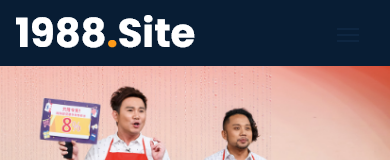
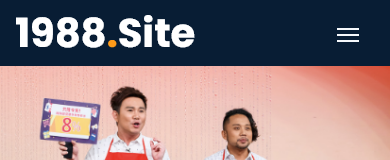
Before and after one commit to jaspetham/Coreka-Challenge, a React (Create React App) app: page / in a window 390 px wide. Shown: the top 160 px of the page. Built offline with nearby package versions, Linux system fonts and the light colour scheme.

Commit message:
update visual

```diff
--- a/src/App.css
+++ b/src/App.css
@@ -27,8 +27,6 @@ body {
     height:30vh;
     background-position:63.5% top;
   }
-
-
 }
 @media screen
   and (min-device-width: 1200px)
--- a/src/Header/Header.css
+++ b/src/Header/Header.css
@@ -9,7 +9,7 @@
 .icon-bar {
     width: 22px;
     height: 2px;
-    background-color: var(--background-color);
+    background-color: var(--background-color2);
     display: block;
     transition: all 0.2s;
     margin-top: 4px;
--- a/src/News/News.css
+++ b/src/News/News.css
@@ -94,7 +94,7 @@ and (max-device-width : 1024px)  {
 }
 @media(max-width:720px){
     #news{
-        margin-top:50px;
+        padding-top:50px;
     }
 
     #news .btn-news{
```
Also changed, not shown: src/PopularProduct/PopularProduct.js (added, +12 -0 lines), src/PopularProduct/PopularProduct.css (added).
